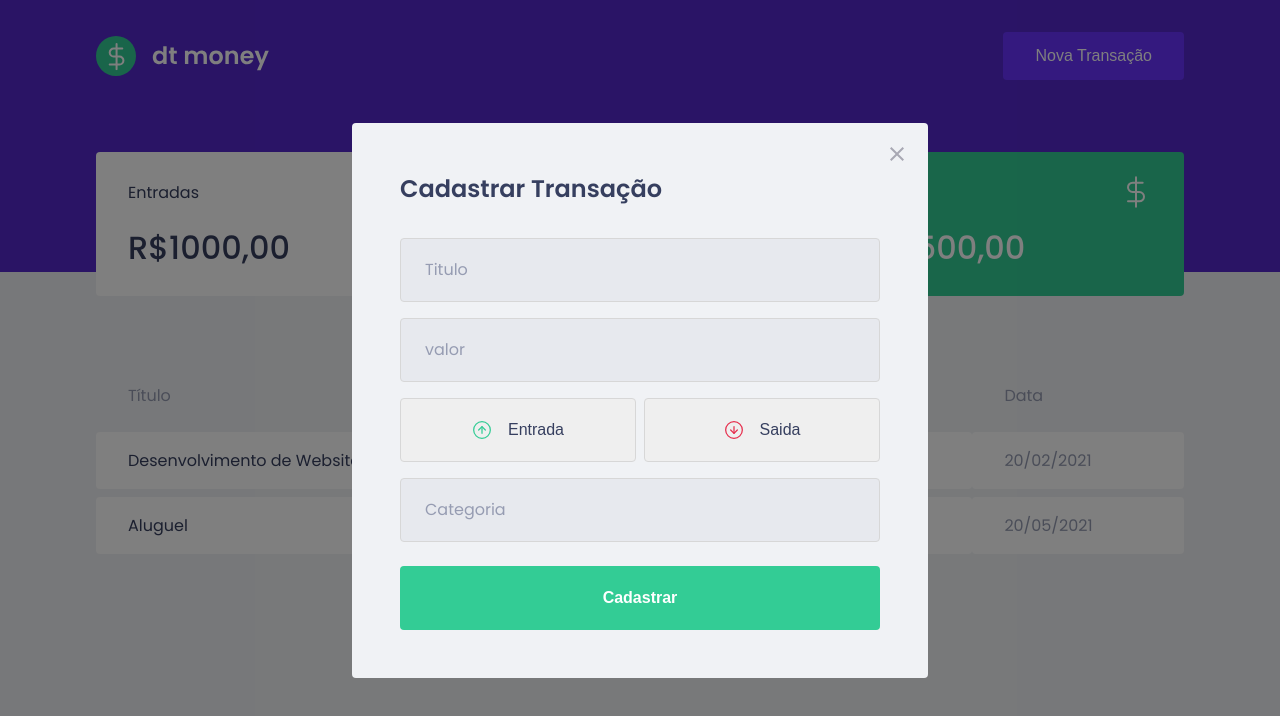
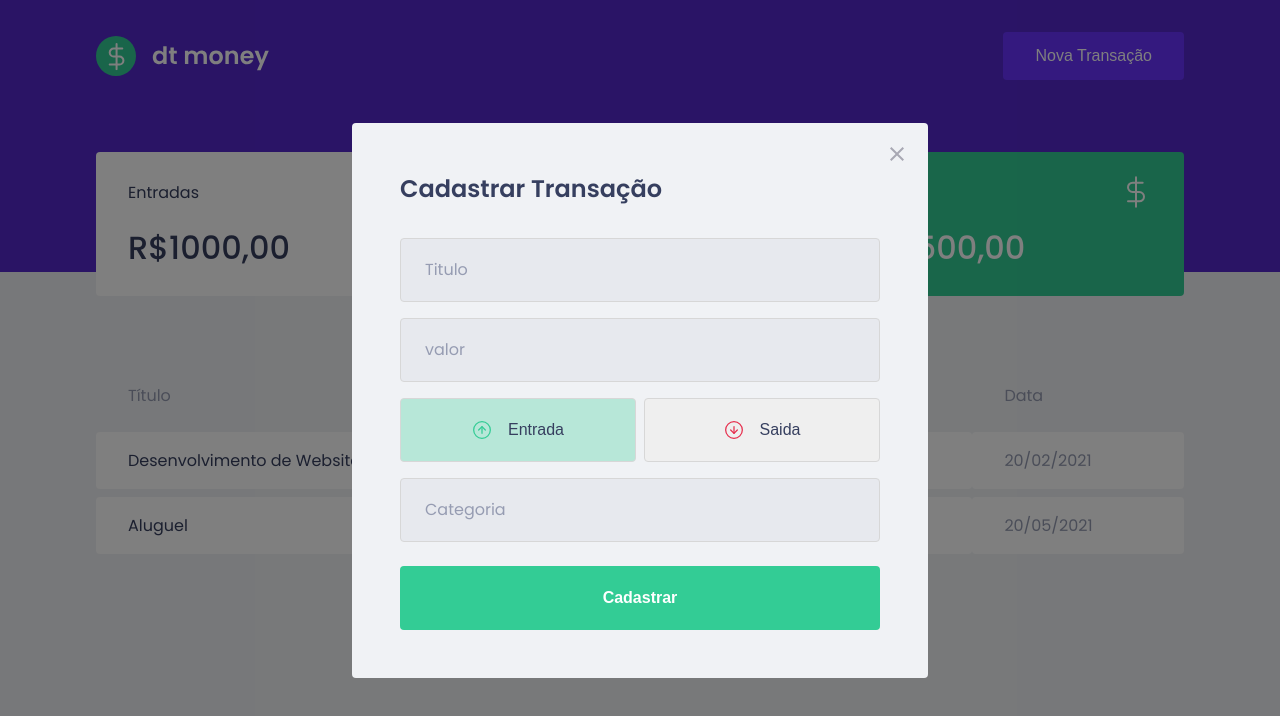
Before and after one commit to pbpeterson/dt-money, a React (Create React App) app: page / in a window 1280 px wide. Both pictures are taken after a click on the button "Nova Transação". Shown: the top 716 px of the page. Built offline with nearby package versions, Linux system fonts and the light colour scheme; no server answers; what miragejs would draw is missing.

Commit message:
adicionado cores nos botoes

```diff
--- a/package.json
+++ b/package.json
@@ -6,6 +6,7 @@
     "@types/react-modal": "^3.12.0",
     "axios": "^0.21.1",
     "miragejs": "^0.1.41",
+    "polished": "^4.1.3",
     "react": "^17.0.2",
     "react-dom": "^17.0.2",
     "react-modal": "^3.14.2",
--- a/src/components/NewTransactionModal/index.tsx
+++ b/src/components/NewTransactionModal/index.tsx
@@ -1,8 +1,9 @@
+import { useState } from 'react'
 import Modal from 'react-modal'
 import closeImg from '../../assets/close.svg'
 import incomeImg from '../../assets/entrada.svg'
 import outcomeImg from '../../assets/saidas.svg'
-import { TransactionTypeContainer } from '../../styles/global'
+import { RadioBox, TransactionTypeContainer } from '../../styles/global'
 import {Container} from './styles'
 
 interface NewTransactionModalProps{
@@ -11,6 +12,8 @@
 }
 
 export default function NewTransactionModal({isOpen, onRequestClose}: NewTransactionModalProps) {
+
+  const [type, setType] = useState('deposit')
 
   return (
     <Modal
@@ -32,19 +35,25 @@
         <input placeholder='Titulo'/>
         <input placeholder='valor' type='number'/>
         <TransactionTypeContainer>
-          <button
+          <RadioBox
             type='button'
+            isActive ={type ==='deposit'}
+            onClick={()=>{setType('deposit')}}
+            activeColor = 'green'
             >
               <img src={incomeImg} alt="Entrada" />
               <span>Entrada</span>
-          </button>
+          </RadioBox>
 
-          <button
+          <RadioBox
             type='button'
+            isActive ={type ==='withdraw'}
+            onClick={()=>{setType('withdraw')}}
+            activeColor = 'red'
             >
               <img src={outcomeImg} alt="Saida" />
               <span>Saida</span>
-          </button>
+          </RadioBox>
         </TransactionTypeContainer>
         <input placeholder='Categoria'/>
         <button type="submit">Cadastrar</button>
--- a/src/styles/global.ts
+++ b/src/styles/global.ts
@@ -1,4 +1,5 @@
 import styled, {createGlobalStyle} from 'styled-components'
+import {transparentize} from 'polished'
 
 export const GlobalStyle = createGlobalStyle`
   :root{
@@ -94,12 +95,24 @@
   margin: 1rem 0;
   display: flex;
 
-  button{
+`
+
+interface RadioBoxProps{
+  isActive: boolean;
+  activeColor: 'green' | 'red';
+}
+
+const colors = {
+  green: '#33cc95',
+  red: '#e52e4d'
+}
+
+export const RadioBox = styled.button<RadioBoxProps>`
     flex: 1;
     height: 4rem;
     border: 1px solid #d7d7d7;
     border-radius: .25rem;
-    background: transition;
+    background: ${(props) => props.isActive ? transparentize(0.7,colors[props.activeColor]) : ''};
     display: flex;
     align-items: center;
     justify-content:center;
@@ -108,7 +121,7 @@
     margin-left: .5rem;
   }
 
-  transition: border-color .4s;
+  transition: border-color .2s;
 
   &:hover{
       border-color: #aaa;
@@ -125,5 +138,4 @@
     font-size: 1rem;
     color: var(--text-title);
   }
-  }
 `
```
Also changed, not shown: 1 other file (tests, documents, lock files or other folders).
